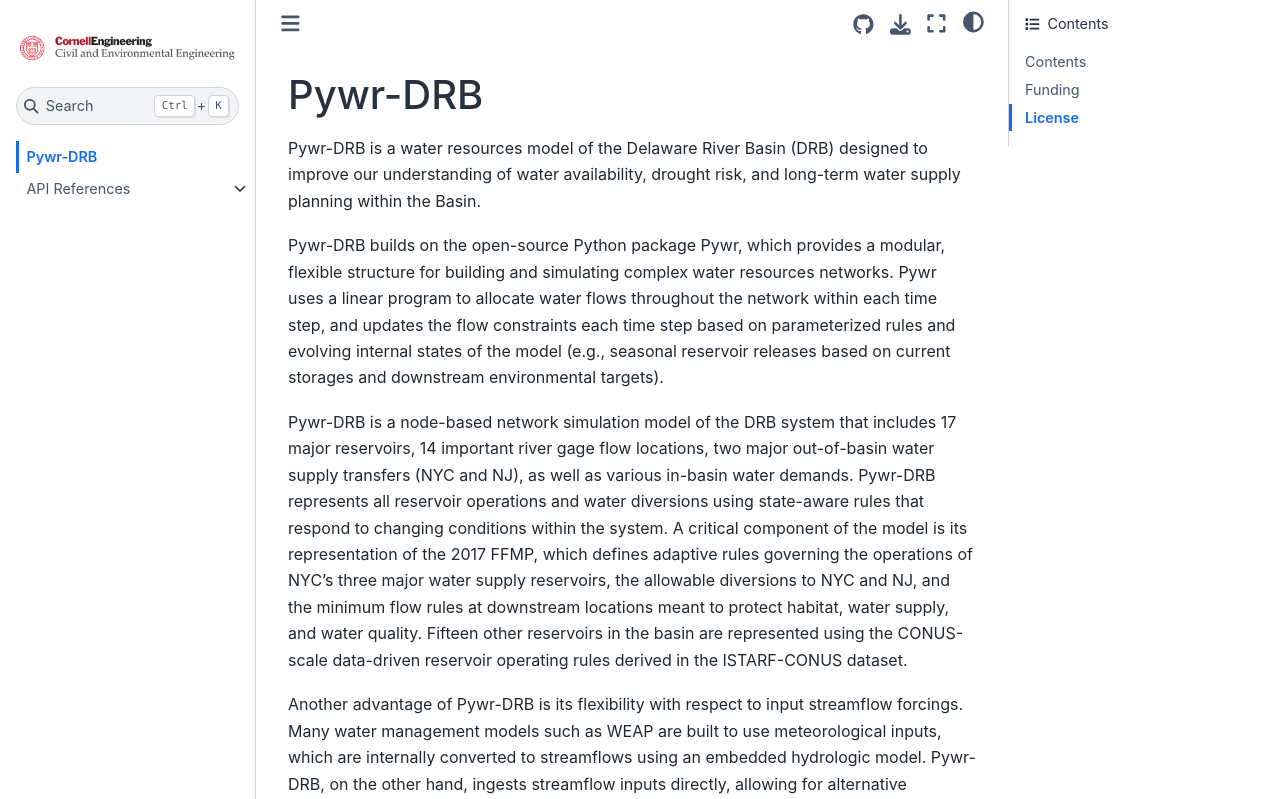
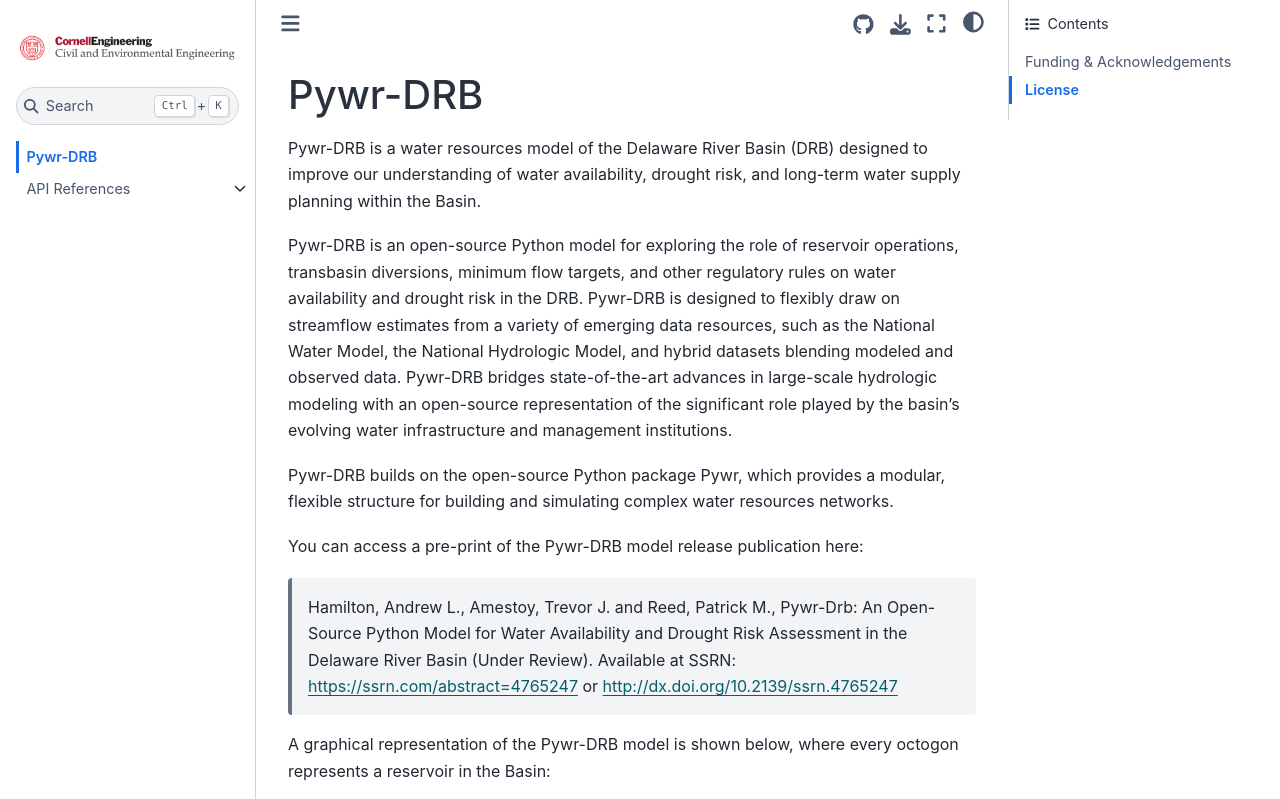
Before and after one commit to Pywr-DRB/Pywr-DRB, a Jupyter Book: the page built from docs/intro.md, in a window 1280 px wide and 1400 px high, cut to the strip 0-799 px from the top of the window. Built offline with Jupyter Book 1.0.4 settings and Sphinx 7.4.7 and the Sphinx Book theme 1.1.4, drawn with Linux system fonts in a browser that asks for light colours; some of the changed text lies outside the part shown.

Commit message:
Cleaning up home page [build]

````diff
--- a/docs/_toc.yml
+++ b/docs/_toc.yml
@@ -13,6 +13,12 @@
           file: api/post.rst
         - title: Parameters
           file: api/parameters.rst
+    # =============== Trainings =================
+    # - file: training/training.md
+    #   sections:
+    #     - title:
+    #       file:
+
 
     # =============== Model & DRB description =================
     # - title: Delaware River Basin Overview
--- a/docs/intro.md
+++ b/docs/intro.md
@@ -2,11 +2,14 @@
 
 Pywr-DRB is a water resources model of the Delaware River Basin (DRB) designed to improve our understanding of water availability, drought risk, and long-term water supply planning within the Basin.
 
-Pywr-DRB builds on the open-source Python package Pywr, which provides a modular, flexible structure for building and simulating complex water resources networks. Pywr uses a linear program to allocate water flows throughout the network within each time step, and updates the flow constraints each time step based on parameterized rules and evolving internal states of the model (e.g., seasonal reservoir releases based on current storages and downstream environmental targets).
+Pywr-DRB is an open-source Python model for exploring the role of reservoir operations, transbasin diversions, minimum flow targets, and other regulatory rules on water availability and drought risk in the DRB. Pywr-DRB is designed to flexibly draw on streamflow estimates from a variety of emerging data resources, such as the National Water Model, the National Hydrologic Model, and hybrid datasets blending modeled and observed data. Pywr-DRB bridges state-of-the-art advances in large-scale hydrologic modeling with an open-source representation of the significant role played by the basin's evolving water infrastructure and management institutions.
 
-Pywr-DRB is a node-based network simulation model of the DRB system that includes 17 major reservoirs, 14 important river gage flow locations, two major out-of-basin water supply transfers (NYC and NJ), as well as various in-basin water demands. Pywr-DRB represents all reservoir operations and water diversions using state-aware rules that respond to changing conditions within the system. A critical component of the model is its representation of the 2017 FFMP, which defines adaptive rules governing the operations of NYC’s three major water supply reservoirs, the allowable diversions to NYC and NJ, and the minimum flow rules at downstream locations meant to protect habitat, water supply, and water quality. Fifteen other reservoirs in the basin are represented using the CONUS-scale data-driven reservoir operating rules derived in the ISTARF-CONUS dataset.
+Pywr-DRB builds on the open-source Python package Pywr, which provides a modular, flexible structure for building and simulating complex water resources networks.
 
-Another advantage of Pywr-DRB is its flexibility with respect to input streamflow forcings. Many water management models such as WEAP are built to use meteorological inputs, which are internally converted to streamflows using an embedded hydrologic model. Pywr-DRB, on the other hand, ingests streamflow inputs directly, allowing for alternative scenarios to be run with multiple streamflow estimates from different hydrologic models, observational datasets, or statistical reanalysis datasets. This ensemble modeling approach improves the characterization of uncertainty by decoupling hydrologic modeling errors from water management modeling errors. Pywr-DRB currently has support for modeled streamflow estimates from NHM v1.0, NWM v2.1, and hybrid datasets combining NHM & NWM with observed gauge flow data. Additionally, we have developed a new dataset (obs-pub) that combines historical gaged streamflow records with statistically reconstructed estimates for ungaged locations. As other streamflow modeling datasets become available, they will be integrated into Pywr-DRB as well (e.g., our colleagues at USGS/NCAR are developing WRF-Hydro simulations for the 1960’s drought of record and various future climate scenarios).
+You can access a pre-print of the Pywr-DRB model release publication here:
+
+> Hamilton, Andrew L., Amestoy, Trevor J. and Reed, Patrick M., Pywr-Drb: An Open-Source Python Model for Water Availability and Drought Risk Assessment in the Delaware River Basin (Under Review). Available at SSRN: https://ssrn.com/abstract=4765247 or http://dx.doi.org/10.2139/ssrn.4765247
+
 
 A graphical representation of the Pywr-DRB model is shown below, where every octogon represents a reservoir in the Basin:
 
@@ -18,14 +21,9 @@
   </iframe>
 </div>
 
-## Contents
-```{tableofcontents}
-```
 
-## Funding
-This research was funded by the U.S. Geological Survey (USGS) Water Availability and Use Science Program as part of
-the Water Resources Mission Area Predictive Understanding of Multiscale Processes Project
-(USGS Grant Number G21AC10668). The views expressed in this work are those of the authors and do not reflect the views or policies of the USGS.
+## Funding & Acknowledgements
+This research was funded by the U.S. Geological Survey (USGS) Water Availability and Use Science Program as part of the Water Resources Mission Area Predictive Understanding of Multiscale Processes Project (USGS Grant Number G21AC10668). The authors thank Hedeff Essaid and Noah Knowles from USGS and Aubrey Dugger and David Yates from the National Center for Atmospheric Research (NCAR) for providing data and feedback that improved this work. The views expressed in this work are those of the authors and do not reflect the views or policies of the USGS or NCAR.
 
 ## License
 This program is licensed under the MIT License. See the full license [here](https://github.com/Pywr-DRB/Pywr-DRB/blob/master/LICENSE).
````
